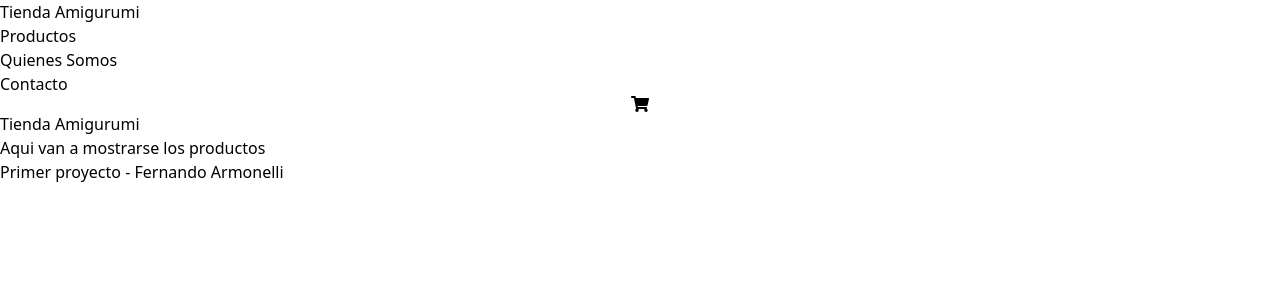
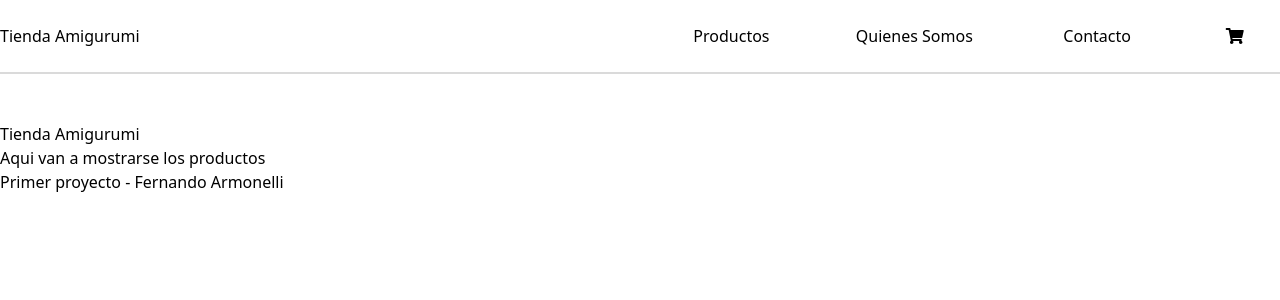
Before and after one commit to fernandoarmonellifiedler/AmigurumiStore-Armonelli, a React (Create React App) app: page / in a window 1280 px wide. Shown: the top 300 px of the page. Built offline with nearby package versions, Linux system fonts and the light colour scheme.

Commit message:
restore css and remove call to library

```diff
--- a/src/App.css
+++ b/src/App.css
@@ -2,16 +2,14 @@
 @tailwind components;
 @tailwind utilities;
 
-/* .App {
+.App {
     display: flex;
     flex-direction: column;
     align-content: space-between;
-
-
 }
 
 .nav {
-    border-bottom: 1px solid black;
+    border-bottom: 2px solid rgb(218, 218, 218);
     padding-top: 1rem;
     padding-bottom: 1rem;
     margin-bottom: 3rem;
@@ -34,7 +32,6 @@
 .nav-item {
     width: 12rem;
     height: 2.5rem;
-    border: 1px solid black;
 
     display: flex;
     align-items: center;
@@ -43,4 +40,4 @@
 
 .footer {
 
-} */
+}
--- a/src/index.js
+++ b/src/index.js
@@ -1,7 +1,6 @@
 import React from 'react';
 import ReactDOM from 'react-dom/client';
 import App from './App';
-import FontAwesome from 'react-fontawesome';
 
 const root = ReactDOM.createRoot(document.getElementById('root'));
 root.render(
```
